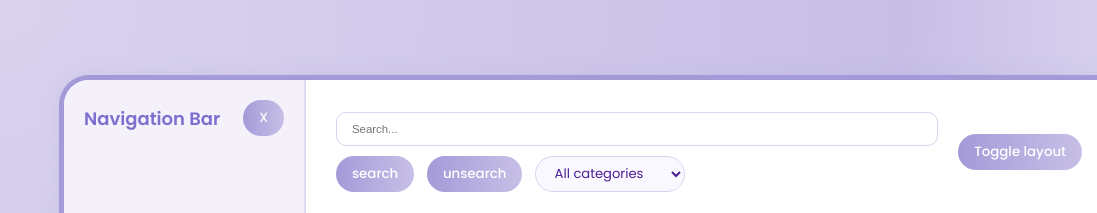
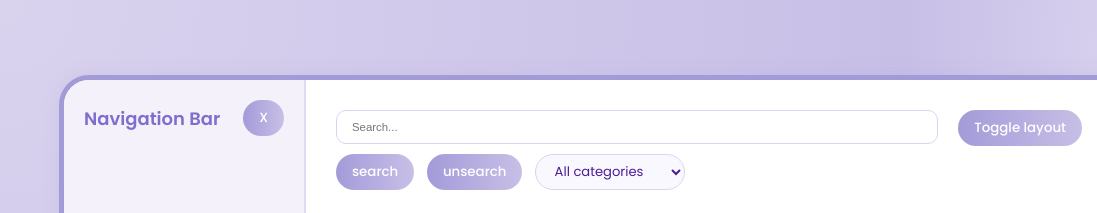
Before and after one commit to harrist-950501/husky-help-husky, a website: page public/main-page/main.html in a window 1280 px wide. Shown: the top 213 px of the page, 0-1097 px from the left. Drawn offline with Linux system fonts and the light colour scheme; no server answers.

Commit message:
css linter

```diff
--- a/public/main-page/main.css
+++ b/public/main-page/main.css
@@ -91,8 +91,6 @@ html[data-theme="dark"] #content {
   display: flex;
   justify-content: space-between;
   align-items: flex-start;
-  margin-bottom: 25px;
-  align-items: center;
   gap: 1.25rem;
   margin-bottom: 18px;
 }
```
